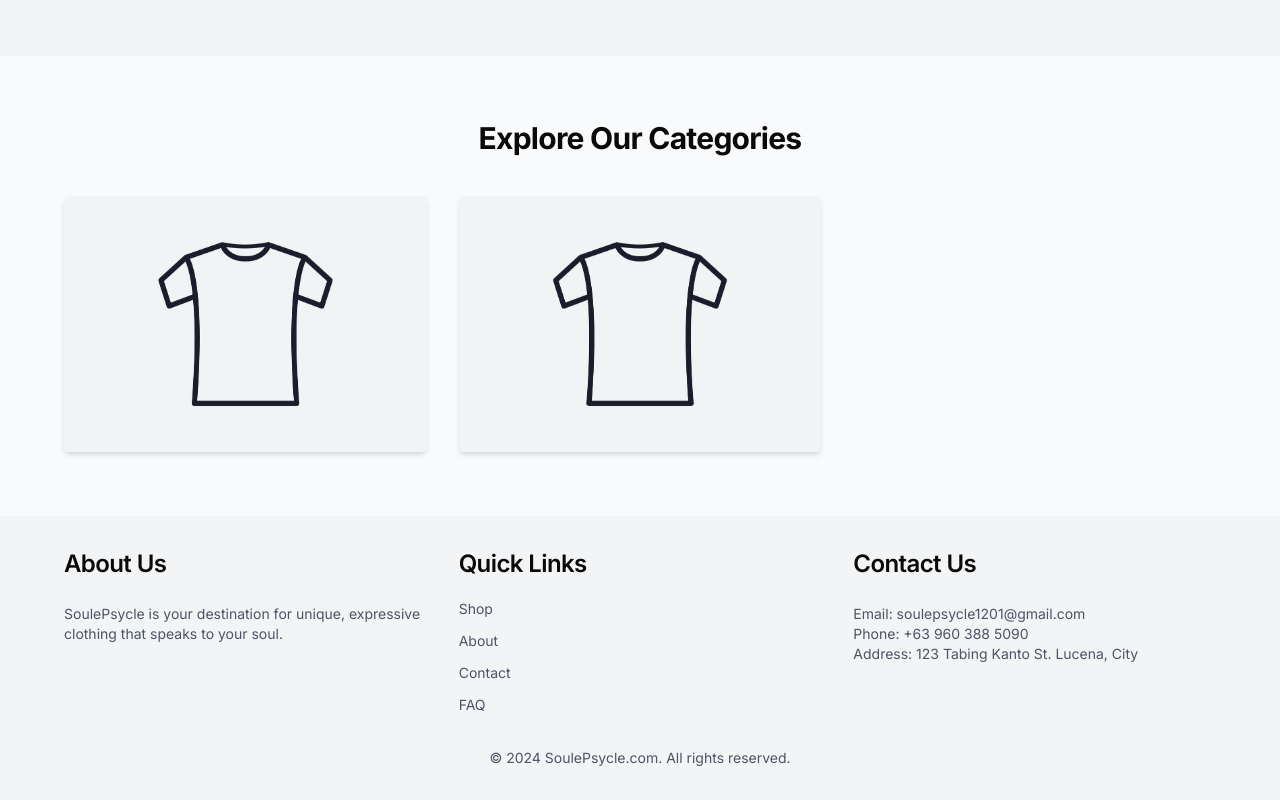
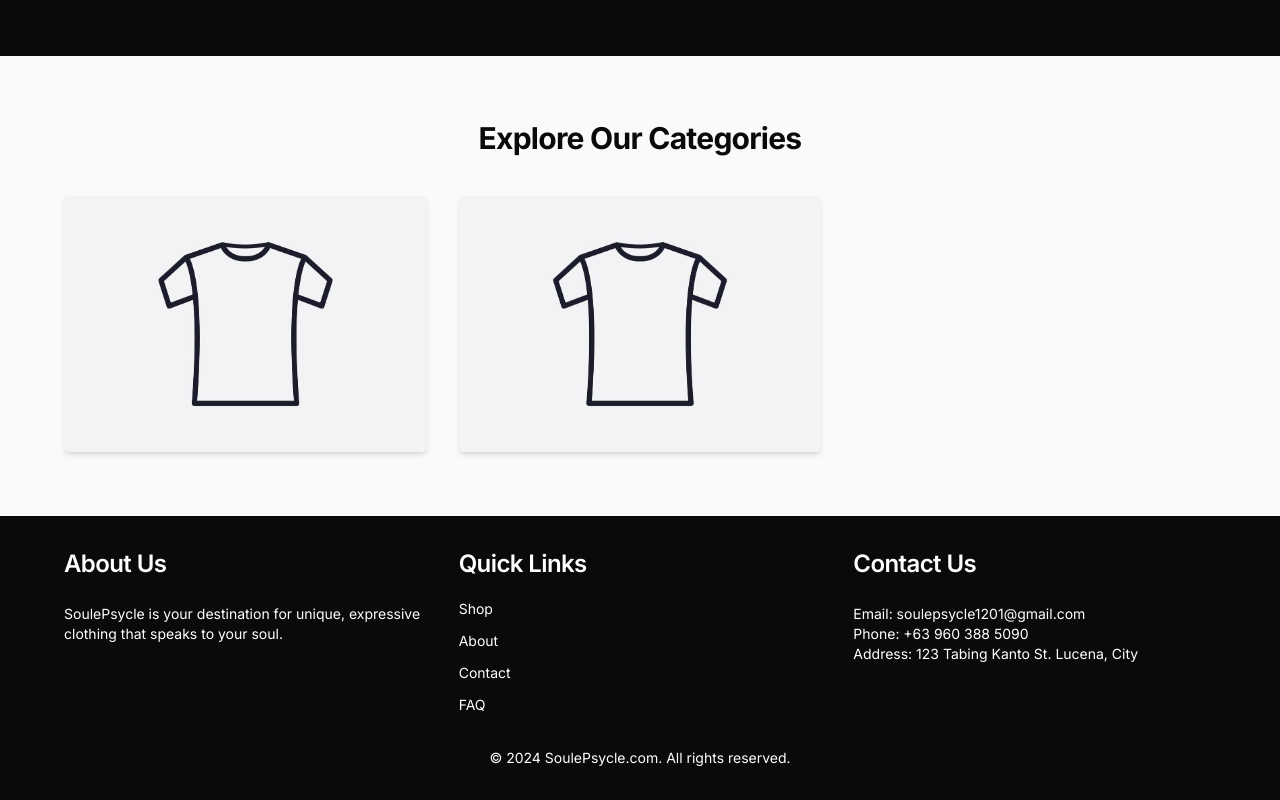
Before and after one commit to codingjogo/jogo-commerce, a Next.js app: page / in a window 1280 px wide. Shown: the part 978-1778 px from the top of the page. Built offline with nearby package versions, Linux system fonts and the light colour scheme; no server answers.

Commit message:
style: Change BG

```diff
--- a/components/home/featured-products.tsx
+++ b/components/home/featured-products.tsx
@@ -31,7 +31,7 @@ const featuredProducts = [
 
 export default function FeaturedProducts() {
 	return (
-		<section className="py-16 px-4">
+		<section className="bg-foreground text-background py-16 px-4">
 			<h2 className="text-2xl font-semibold mb-8 text-center border-b-0">
 				Featured Products
 			</h2>
--- a/components/root/footer.tsx
+++ b/components/root/footer.tsx
@@ -2,11 +2,11 @@ import Link from "next/link";
 
 export default function Footer() {
 	return (
-		<footer className="bg-gray-100 py-8 px-4">
+		<footer className="bg-foreground text-background py-8 px-4">
 			<div className="max-w-6xl mx-auto grid grid-cols-1 md:grid-cols-3 gap-8">
 				<div>
 					<h3 className="font-semibold mb-4">About Us</h3>
-					<p className="text-sm text-gray-600">
+					<p className="text-sm text-background">
 						SoulePsycle is your destination for unique, expressive
 						clothing that speaks to your soul.
 					</p>
@@ -17,7 +17,7 @@ export default function Footer() {
 						<li>
 							<Link
 								href="/shop"
-								className="text-sm text-gray-600 hover:underline"
+								className="text-sm text-background hover:underline"
 							>
 								Shop
 							</Link>
@@ -25,7 +25,7 @@ export default function Footer() {
 						<li>
 							<Link
 								href="/about"
-								className="text-sm text-gray-600 hover:underline"
+								className="text-sm text-background hover:underline"
 							>
 								About
 							</Link>
@@ -33,7 +33,7 @@ export default function Footer() {
 						<li>
 							<Link
 								href="/contact"
-								className="text-sm text-gray-600 hover:underline"
+								className="text-sm text-background hover:underline"
 							>
 								Contact
 							</Link>
@@ -41,7 +41,7 @@ export default function Footer() {
 						<li>
 							<Link
 								href="/faq"
-								className="text-sm text-gray-600 hover:underline"
+								className="text-sm text-background hover:underline"
 							>
 								FAQ
 							</Link>
@@ -50,7 +50,7 @@ export default function Footer() {
 				</div>
 				<div>
 					<h3 className="font-semibold mb-4">Contact Us</h3>
-					<p className="text-sm text-gray-600">
+					<p className="text-sm text-background">
 						Email: soulepsycle1201@gmail.com
 						<br />
 						Phone: +63 960 388 5090
@@ -59,7 +59,7 @@ export default function Footer() {
 					</p>
 				</div>
 			</div>
-			<div className="mt-8 text-center text-sm text-gray-600">
+			<div className="mt-8 text-center text-sm text-background">
 				© {new Date().getFullYear()} SoulePsycle.com. All rights
 				reserved.
 			</div>
```
